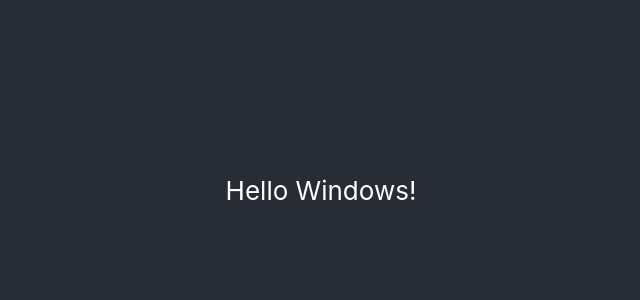
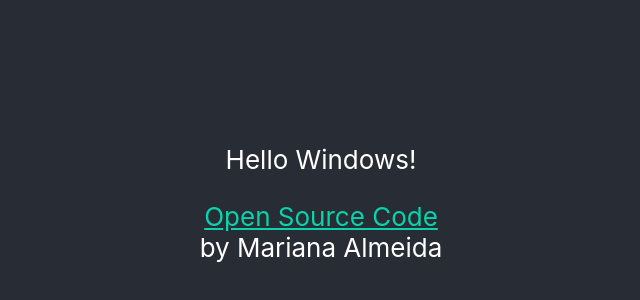
Before and after one commit to mellmontenegro/weather-react-app, a React (Create React App) app: page / in a window 1280 px wide. Shown: the part 210-510 px from the top of the page, without its empty margins (319-959 px from the left). Built offline with nearby package versions, Linux system fonts and the light colour scheme.

Commit message:
Created link for gitHub

```diff
--- a/src/App.js
+++ b/src/App.js
@@ -6,6 +6,15 @@
     <div className="App">
       <header className="App-header">
         <p>Hello Windows!</p>
+        <a
+          className="App-link"
+          href="https://github.com/mellmontenegro/weather-react-app"
+          target="_blank"
+          rel="noopener noreferrer"
+        >
+          Open Source Code
+        </a>{" "}
+        by Mariana Almeida
       </header>
     </div>
   );
```
